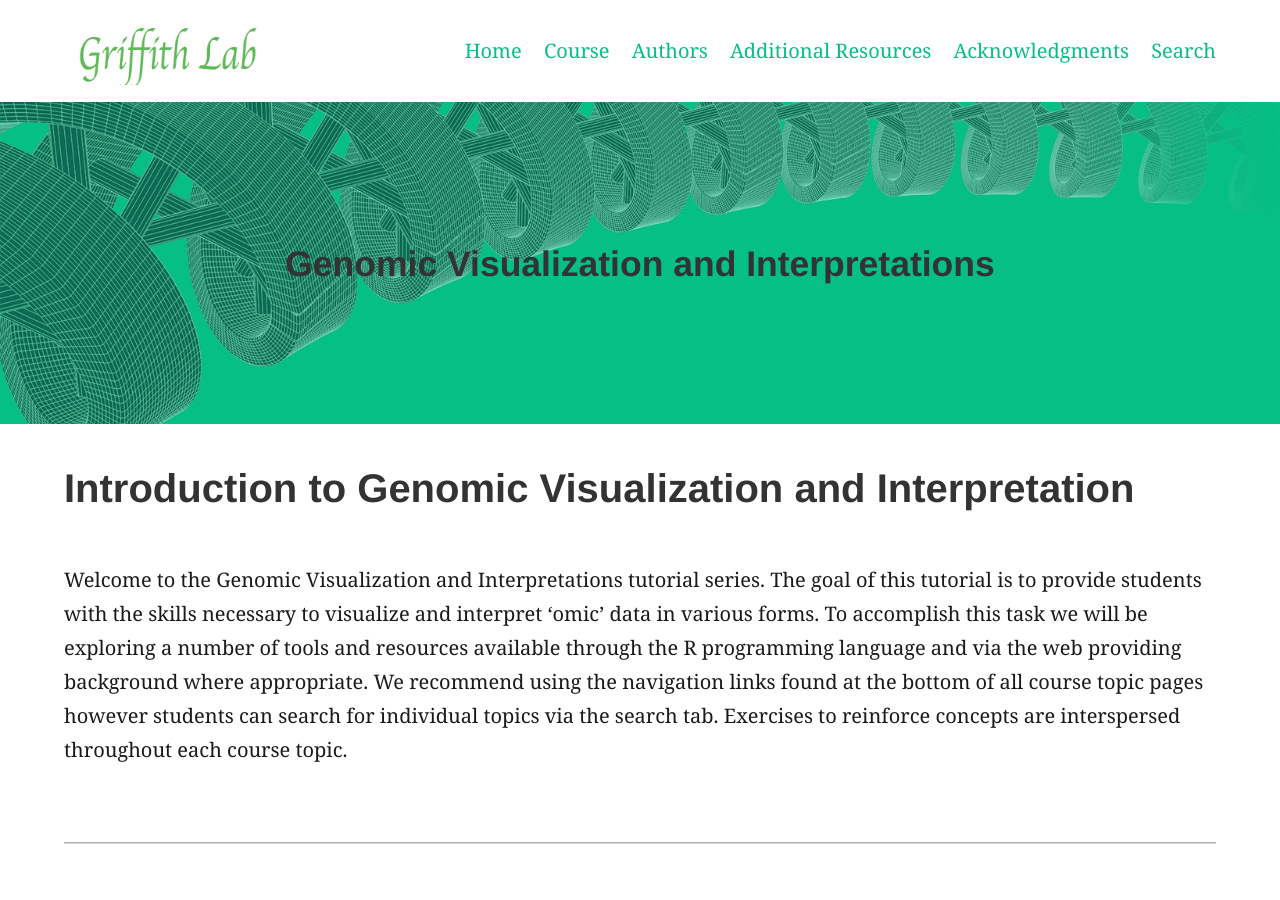
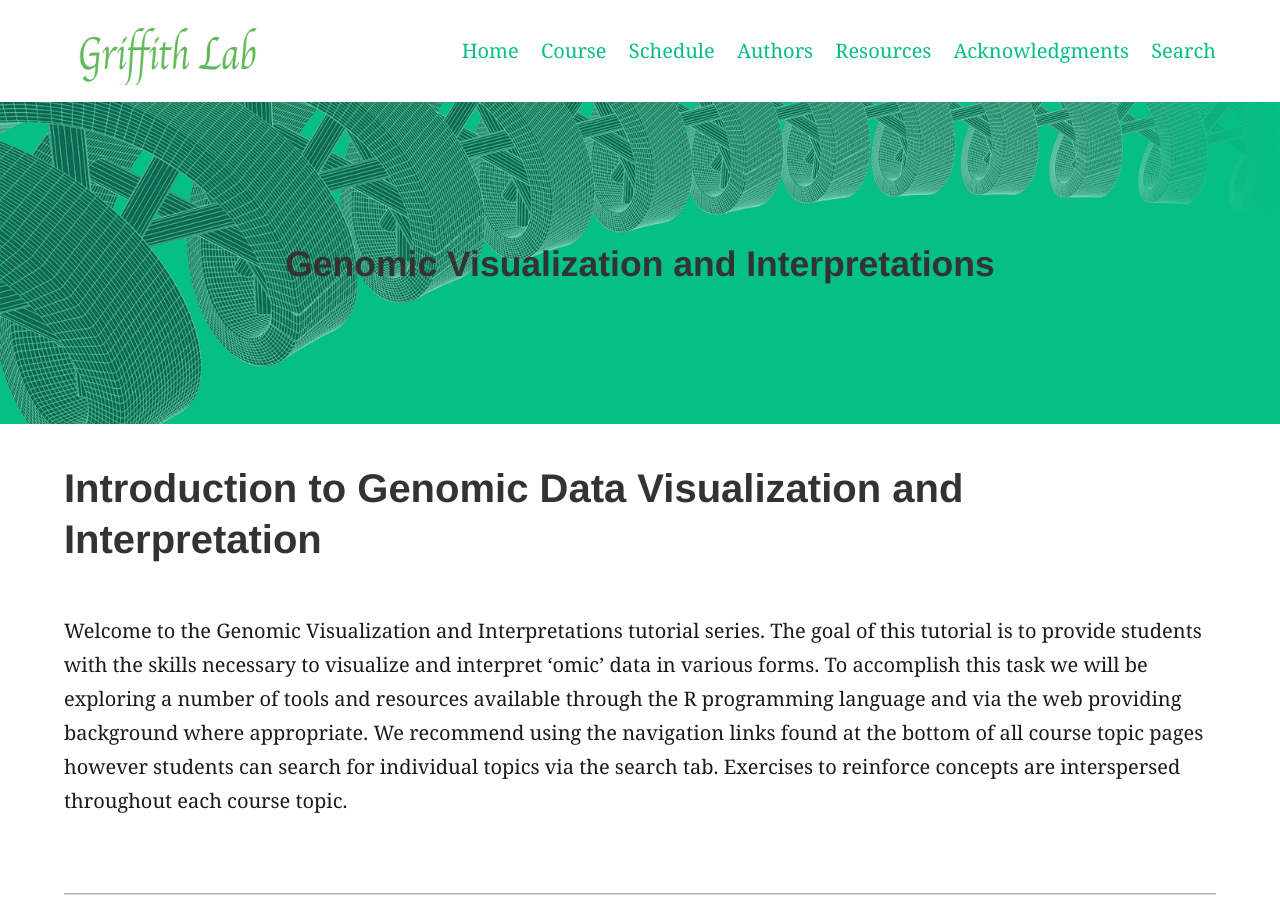
Before and after one commit to griffithlab/genviz.org, a Jekyll site: the page built from _posts/0001-01-01-Introduction_to_Genomic_Visualization_and_interpretation.md, in a window 1280 px wide and 900 px high. Built offline with Jekyll 4.4.1, drawn with Linux system fonts in a browser that asks for light colours; nearby versions of some CDN libraries.

Commit message:
added schedule tab and renamed additional_resources

```diff
--- a/_config.yml
+++ b/_config.yml
@@ -89,8 +89,9 @@ avatarurl:  "/assets/DNA.jpg"# Uses avatars for favicons to get multple sites, e
 navigation_header:
   Home: /
   Course: /course/
+  Schedule: /schedule/
   Authors: /authors/
-  Additional Resources: /additional_resources/
+  Resources: /resources/
   Acknowledgments: /acknowledgements/
   Search: /search/
 
--- a/_posts/0001-01-01-Introduction_to_Genomic_Visualization_and_interpretation.md
+++ b/_posts/0001-01-01-Introduction_to_Genomic_Visualization_and_interpretation.md
@@ -1,7 +1,7 @@
 ---
 feature_text: |
   ## Genomic Visualization and Interpretations
-title: Introduction to Genomic Visualization and Interpretation
+title: Introduction to Genomic Data Visualization and Interpretation
 categories:
     - Module 1
 feature_image: "assets/genvis-dna-bg_optimized_v1a.png"
```
Also changed, not shown: schedule.md (added, +7 -0 lines), resources.md (renamed from additional_resources.md).
